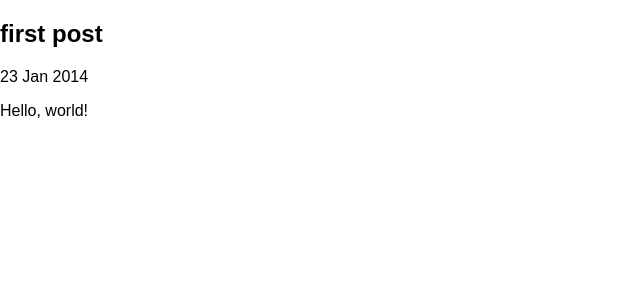
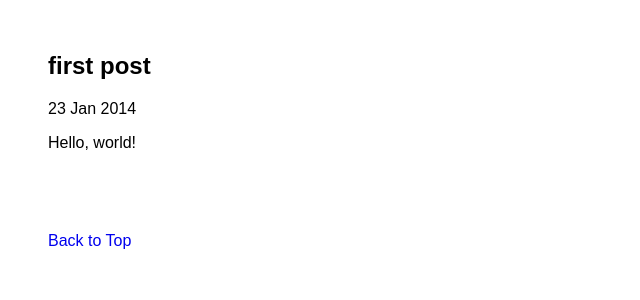
Before and after one commit to nise-nabe/bitbucket-pages, a Jekyll site: the page built from _posts/2014-01-23-first-post.md, in a window 1280 px wide. Shown: the top 300 px of the page, without its empty margins (0-640 px from the left). Built offline with Jekyll 4.4.1, drawn with Linux system fonts in a browser that asks for light colours.

Commit message:
fixed post layout

```diff
--- a/_layouts/post.html
+++ b/_layouts/post.html
@@ -1,9 +1,12 @@
 ---
 layout: default
 ---
-<h2>{{ page.title }}</h2>
-<p class="meta">{{ page.date | date_to_string }}</p>
-
-<div class="post">
-{{ content }}
+<div class="content">
+  <article class="post">
+    <header><h2>{{ page.title }}</h2><p class="meta">{{ page.date | date_to_string }}</p></header>
+    <div class="post">
+    {{ content }}
+    </div>
+  </article>
+  <a href="/">Back to Top</a>
 </div>
```
